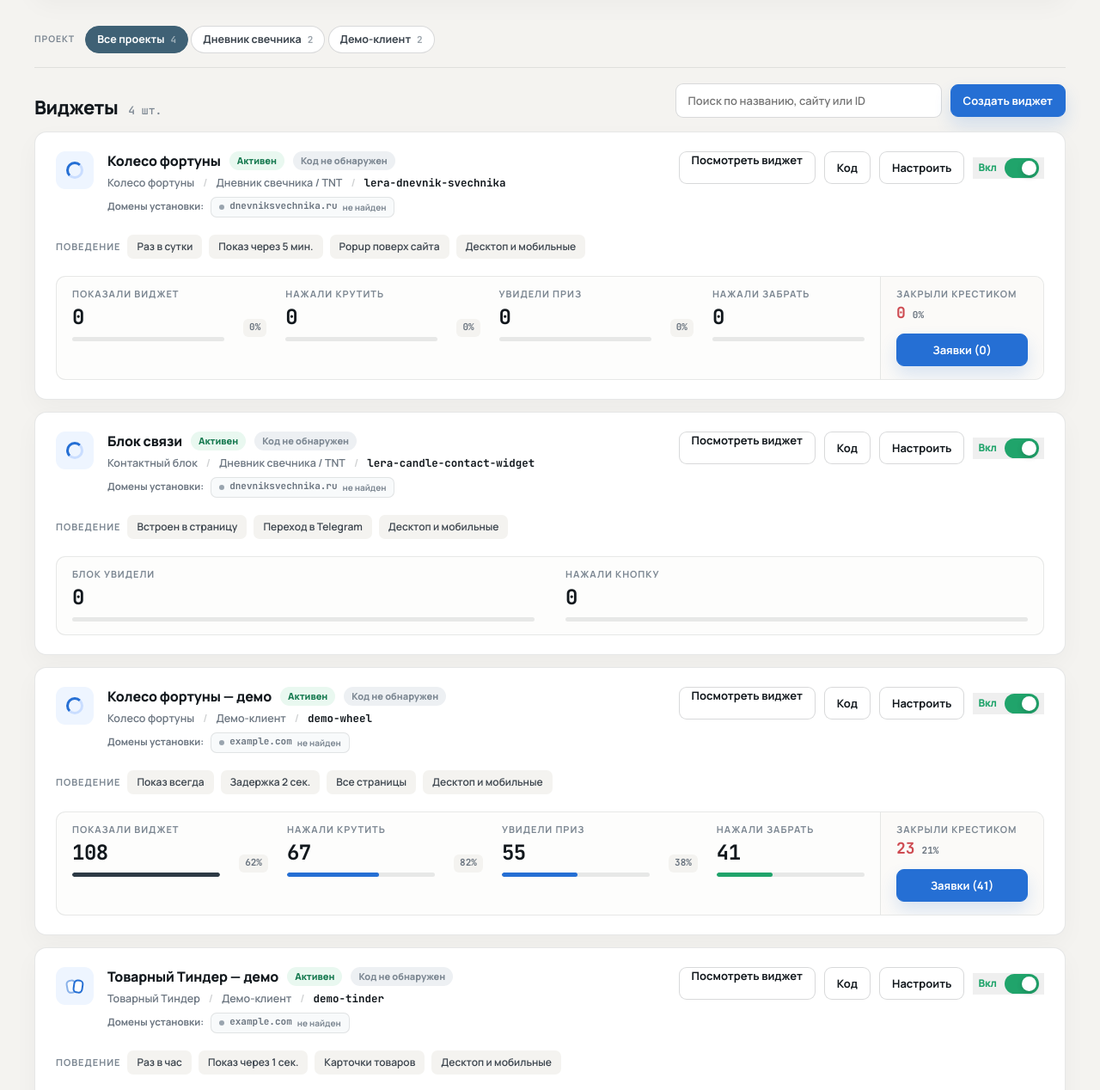
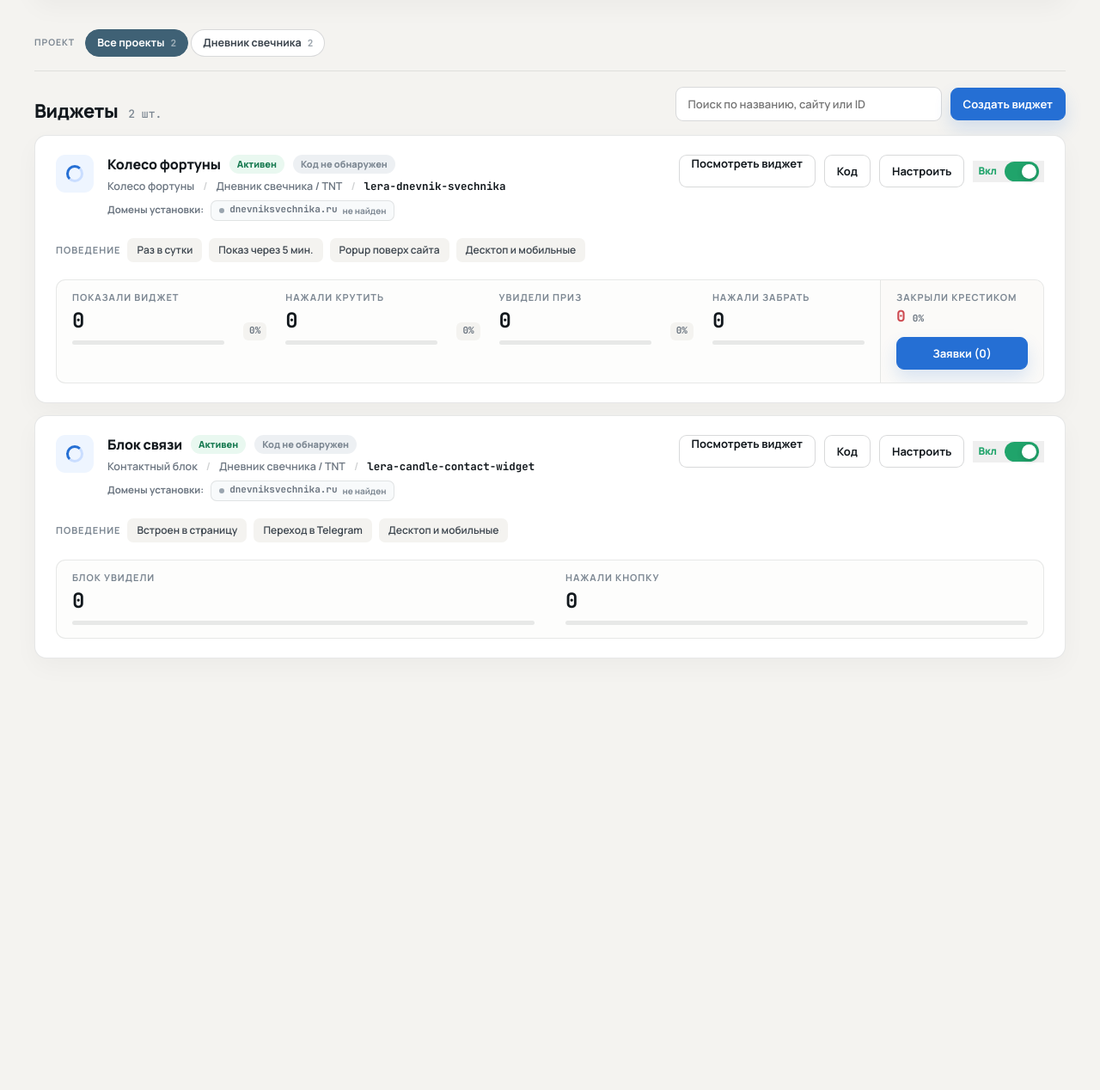
Before and after one commit to widgets0/widgets0, a plain HTML site: page admin/index.html in a window 1280 px wide. Shown: the part 236-1504 px from the top of the page at 86% size. After the commit the page ends 1146 px from the top, so only its background shows below. Drawn offline with Linux system fonts and the light colour scheme.

Commit message:
Remove demo widgets from admin

```diff
--- a/admin/index.html
+++ b/admin/index.html
@@ -97,8 +97,8 @@
     }
 
     .brand {
-      width: 116px;
-      height: 40px;
+      width: 112px;
+      height: 44px;
       display: flex;
       align-items: center;
       justify-content: flex-start;
@@ -106,8 +106,10 @@
     }
 
     .brand img {
-      width: 112px;
+      width: 106px;
+      max-height: 42px;
       height: auto;
+      object-fit: contain;
       display: block;
       filter: brightness(0) invert(1);
     }
@@ -1092,46 +1094,6 @@
         code: `<script
   src="https://widgets0.github.io/widgets0/clients/lera-dnevnik-svechnika/candle-contact-widget/embed.js?v=domain-status-20260815"
   async><\/script>`
-      },
-      {
-        id: "demo-wheel",
-        title: "Колесо фортуны — демо",
-        project: "Демо-клиент",
-        filter: "demo",
-        domain: "example.com",
-        type: "Колесо фортуны",
-        source: "demo-wheel",
-        previewUrl: "https://widgets0.github.io/widgets0/gallery/widgets/wheel-fortune-widget.html?preview=1",
-        analyticsWidgetId: "demo-wheel",
-        active: true,
-        behavior: ["Показ всегда", "Задержка 2 сек.", "Все страницы", "Десктоп и мобильные"],
-        fallback: {
-          widget_shown: 108,
-          widget_closed: 23,
-          wheel_spin_click: 67,
-          prize_shown: 55,
-          prize_link_click: 41
-        }
-      },
-      {
-        id: "demo-tinder",
-        title: "Товарный Тиндер — демо",
-        project: "Демо-клиент",
-        filter: "demo",
-        domain: "example.com",
-        type: "Товарный Тиндер",
-        source: "demo-tinder",
-        previewUrl: "https://widgets0.github.io/widgets0/gallery/widgets/tinder-product-widget.html?preview=swiping",
-        analyticsWidgetId: "demo-tinder",
-        active: true,
-        behavior: ["Раз в час", "Показ через 1 сек.", "Карточки товаров", "Десктоп и мобильные"],
-        fallback: {
-          widget_shown: 137,
-          widget_closed: 18,
-          wheel_spin_click: 64,
-          prize_shown: 42,
-          prize_link_click: 12
-        }
       }
     ];
 
```
